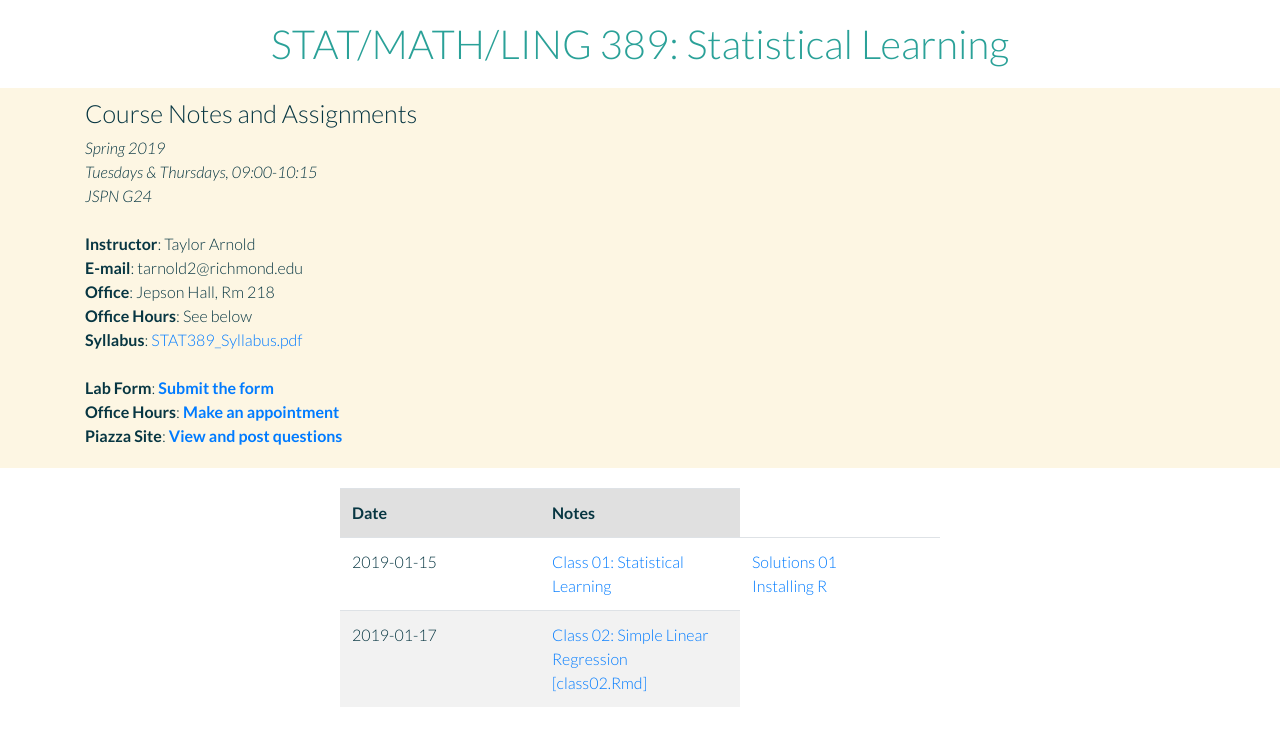
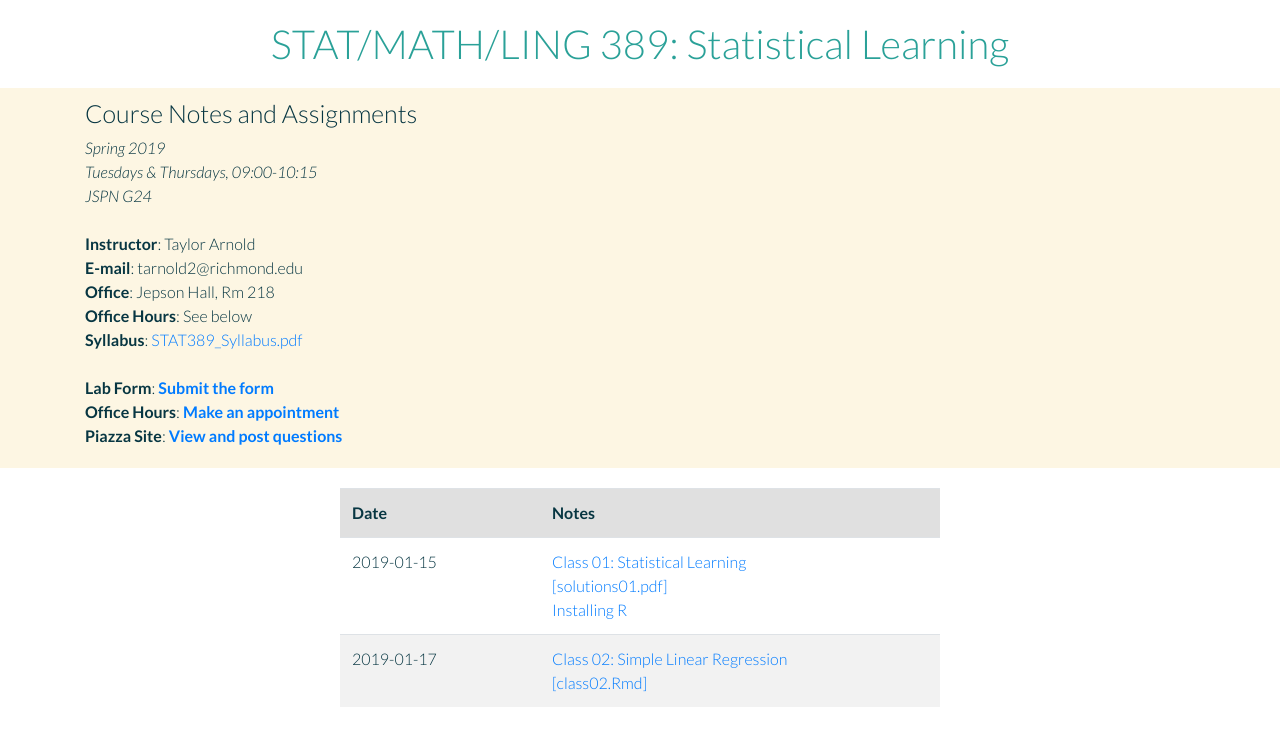
Before and after one commit to akgandhi/stat389-s19, a Jekyll site: the page index.html, which Jekyll copies as it is, in a window 1280 px wide. Shown: the top 746 px of the page. Built offline with Jekyll 4.4.1, drawn with Linux system fonts in a browser that asks for light colours; nearby versions of some CDN libraries.

Commit message:
update notes

```diff
--- a/index.html
+++ b/index.html
@@ -97,7 +97,7 @@ margin-right: auto;">
   <tr>
     <td>2019-01-15</td>
     <td><a href="assets/class/class01.pdf">Class 01: Statistical Learning</a><br>
-    <td><a href="assets/solutions/solutions01.pdf">Solutions 01</a><br>
+        <a href="assets/solutions/solutions01.pdf">[solutions01.pdf]</a><br>
         <a href="/stat389-s19/notes/install-r">Installing R</a></td>
   </tr>
   <tr>
```
